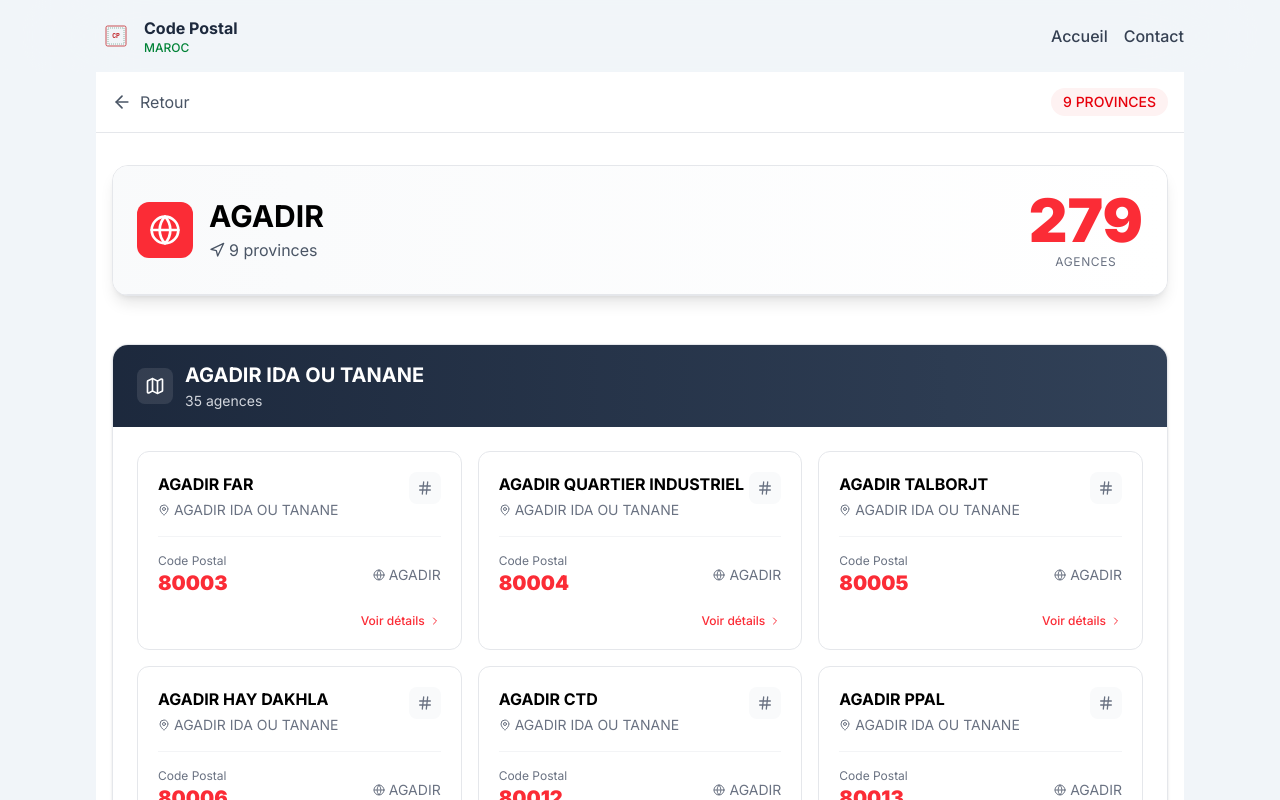
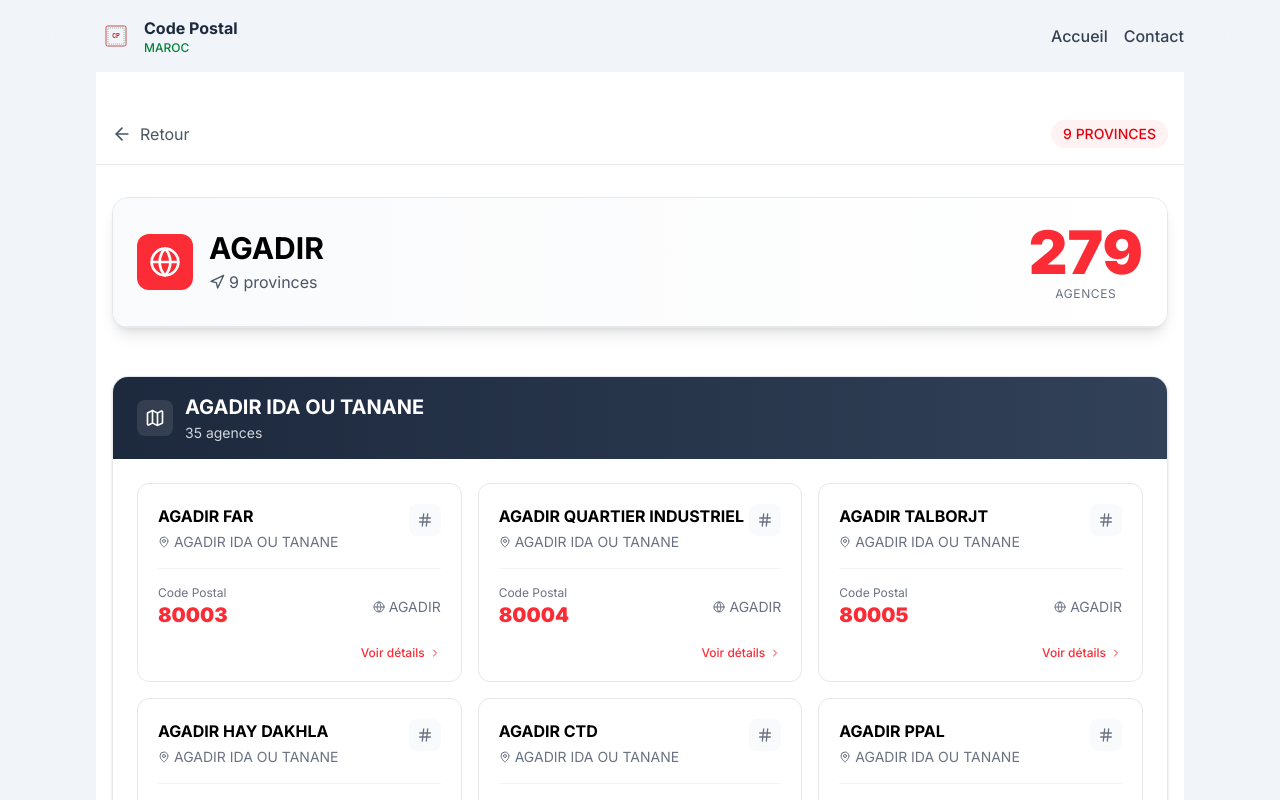
Before and after one commit to ibra1987/code-postal-maroc, a Next.js app: page /regions-postales/agadir in a window 1280 px wide. Shown: the top 800 px of the page. Built offline with nearby package versions, Linux system fonts and the light colour scheme.

Commit message:
add padding to the add

```diff
--- a/app/components/Adsence.tsx
+++ b/app/components/Adsence.tsx
@@ -10,11 +10,14 @@ export default function AdUnit({ slot, format = 'auto' }:{slot:string, format?:s
   }, [])
 
   return (
-   <ins className="adsbygoogle"
+  <div className='w-full px-10 py-4'>
+
+     <ins className="adsbygoogle"
      style={{display:"block"}}
      data-ad-client="ca-pub-8402123668861669"
      data-ad-slot={slot}
      data-ad-format={format}
      data-full-width-responsive="true"/>
+  </div>
   )
 }
```
